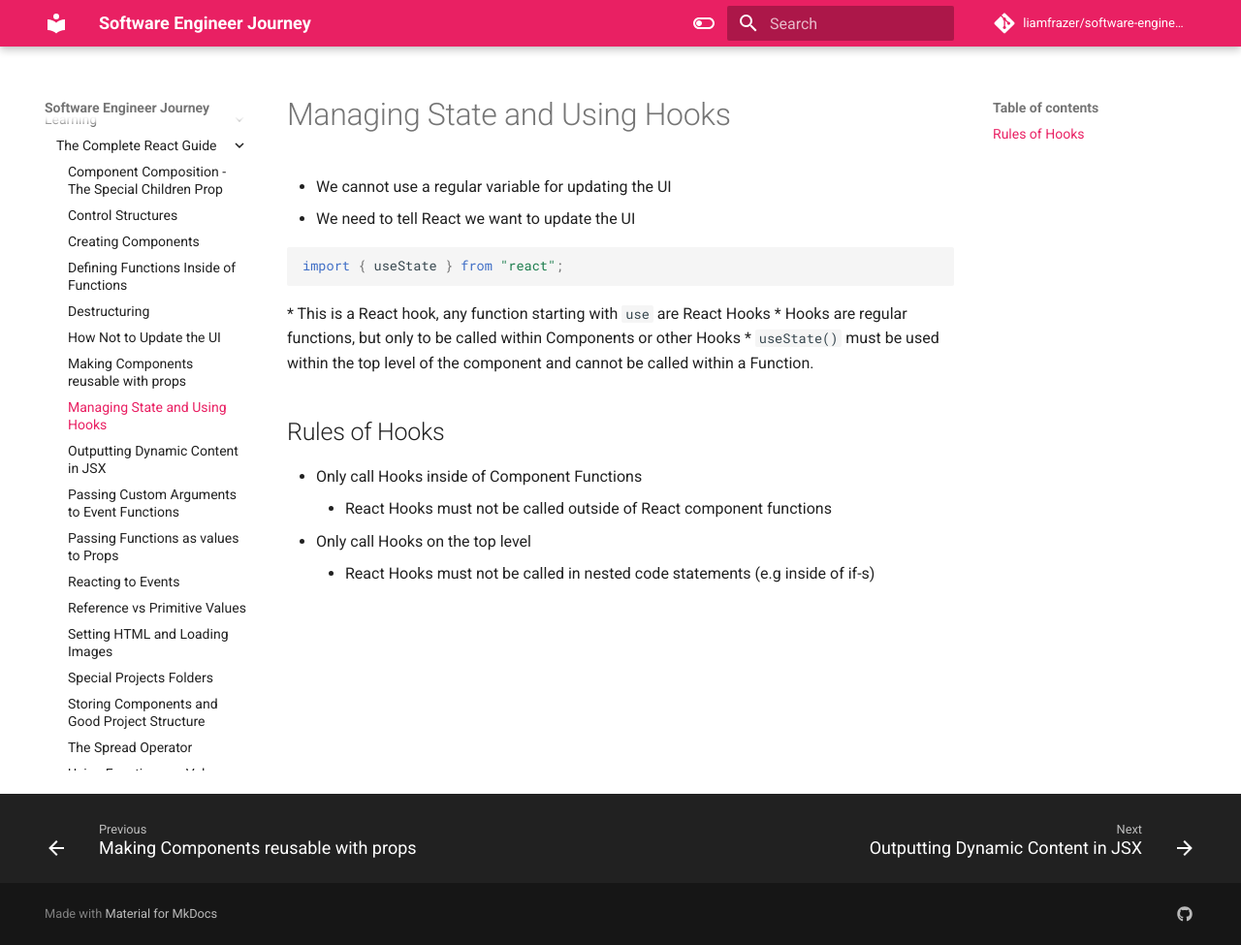
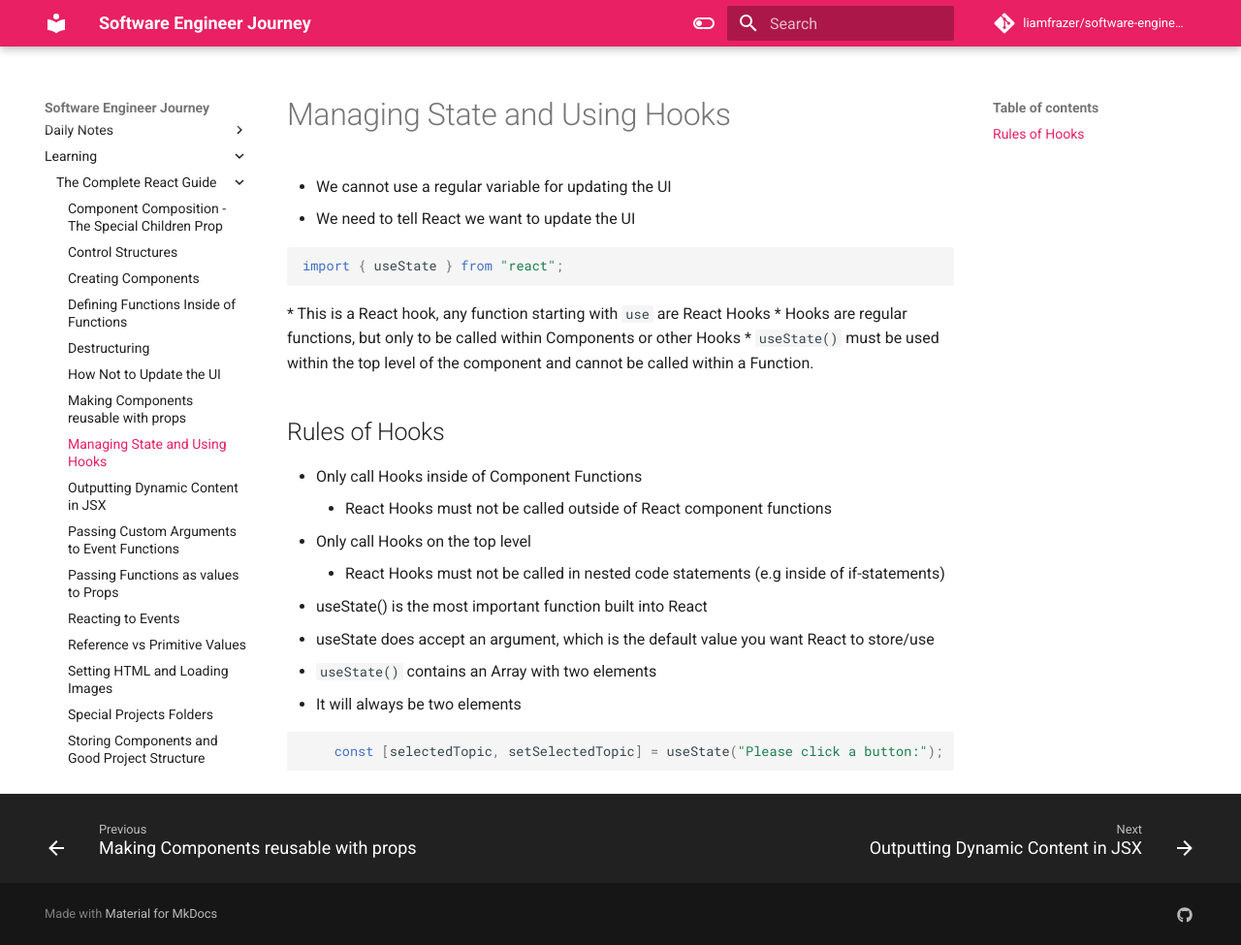
Before and after one commit to liamfrazer/software-engineer-journey, an MkDocs documentation site: the page built from docs/Learning/The Complete React Guide/Managing State and Using Hooks.md, in a window 1280 px wide and 975 px high. Shown: the whole window at 97% size. Built offline with MkDocs 1.6.1 and Material for MkDocs 9.7.7, drawn with Linux system fonts in a browser that asks for light colours; comment, search, counter and statistics services are not loaded.

Commit message:
vault backup: 2023-12-17 15:09:49

````diff
--- a/docs/Learning/The Complete React Guide/Managing State and Using Hooks.md
+++ b/docs/Learning/The Complete React Guide/Managing State and Using Hooks.md
@@ -21,4 +21,15 @@ import { useState } from "react";
 * Only call Hooks inside of Component Functions
 	* React Hooks must not be called outside of React component functions
 * Only call Hooks on the top level
-	* React Hooks must not be called in nested code statements (e.g inside of if-s)
+	* React Hooks must not be called in nested code statements (e.g inside of if-statements)
+
+* useState() is the most important function built into React
+* useState does accept an argument, which is the default value you want React to store/use
+
+
+* `useState()` contains an Array with two elements
+* It will always be two elements
+
+```jsx
+    const [selectedTopic, setSelectedTopic] = useState("Please click a button:");
+```
````
